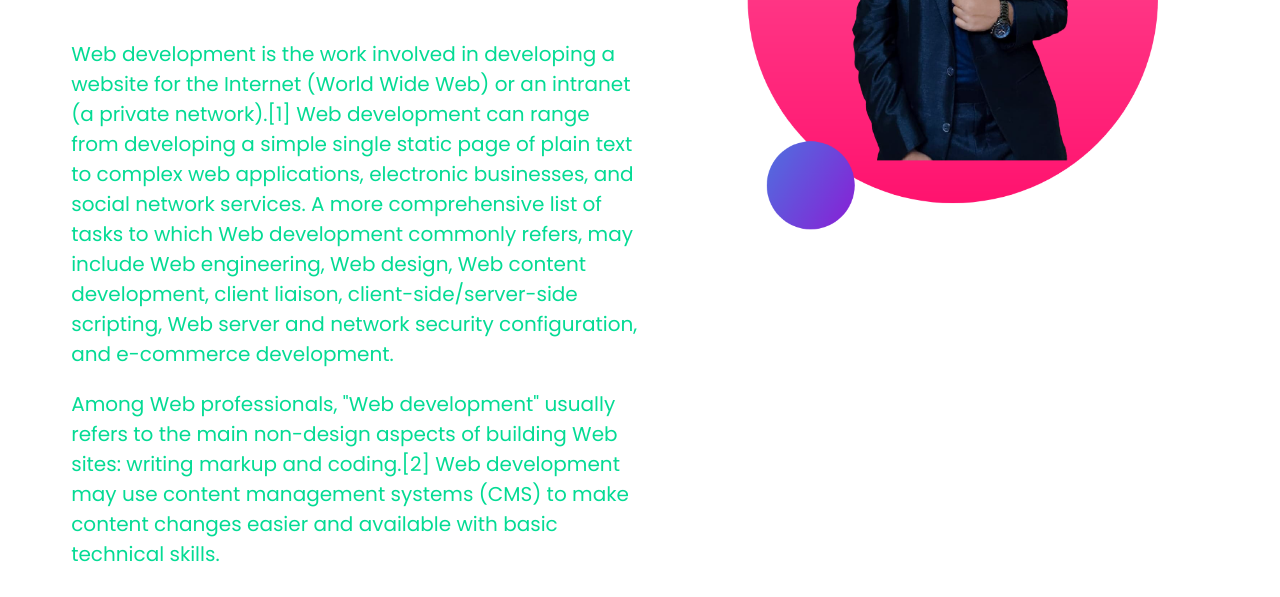
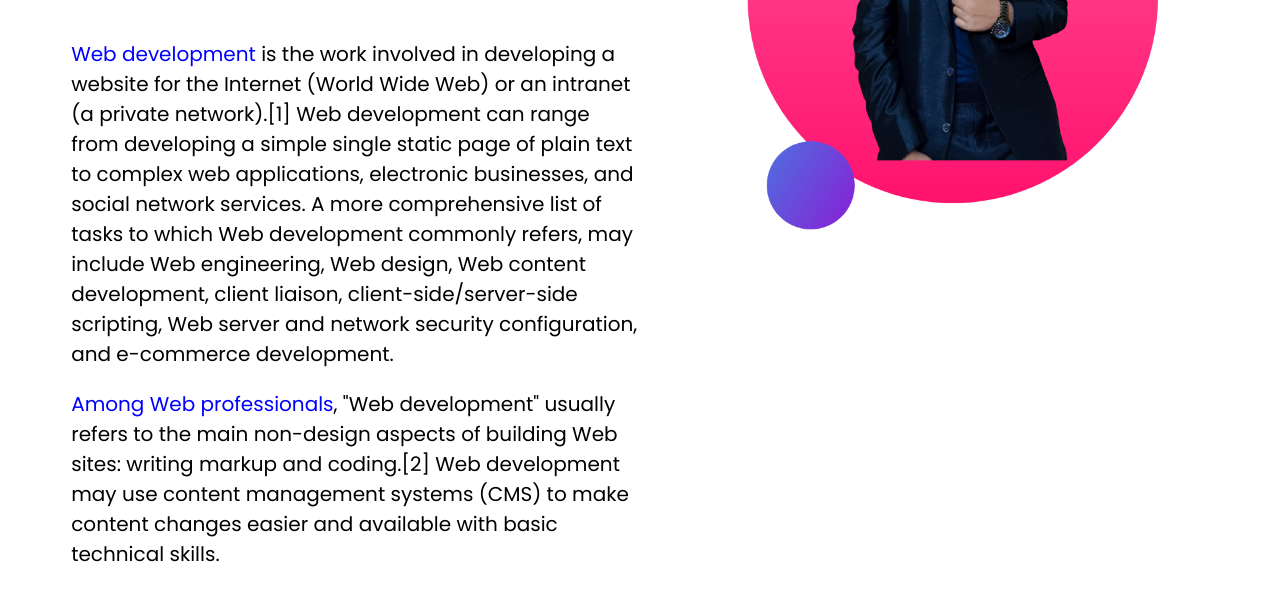
Before and after one commit to rifathasan9631/developer-portfolio, a plain HTML site: page index.html in a window 1280 px wide. Shown: the part 244-841 px from the top of the page. Drawn offline with Linux system fonts and the light colour scheme.

Commit message:
para color cng

```diff
--- a/index.html
+++ b/index.html
@@ -18,13 +18,15 @@
         <div class="hw">
             <h1>WELCOME TO</h1>
             <h1><span class="color"> RIFAT HASAN'S</span> WORLD</h1>
-            <p>Web development is the work involved in developing a website for the Internet (World Wide Web) or an
+            <p> <span class="xd">Web development</span> is the work involved in developing a website for the Internet
+                (World Wide Web) or an
                 intranet (a private network).[1] Web development can range from developing a simple single static page
                 of plain text to complex web applications, electronic businesses, and social network services. A more
                 comprehensive list of tasks to which Web development commonly refers, may include Web engineering, Web
                 design, Web content development, client liaison, client-side/server-side scripting, Web server and
                 network security configuration, and e-commerce development.</p>
-            <p>Among Web professionals, "Web development" usually refers to the main non-design aspects of building Web
+            <p> <span class="xd">Among Web professionals</span>, "Web development" usually refers to the main non-design
+                aspects of building Web
                 sites: writing markup and coding.[2] Web development may use content management systems (CMS) to make
                 content changes easier and available with basic technical skills.</p>
 
--- a/style.css
+++ b/style.css
@@ -8,7 +8,7 @@ h1{
     color: black;
 }
 p{
-    color: rgb(4, 219, 148);
+    color: rgb(0, 0, 0);
 }
 p{
     font-size: 20px;
@@ -28,3 +28,6 @@ padding-left: 5%;
     width: 80%;
     padding-top: 5%;
 }
+.xd{
+    color: blue;
+}
```
